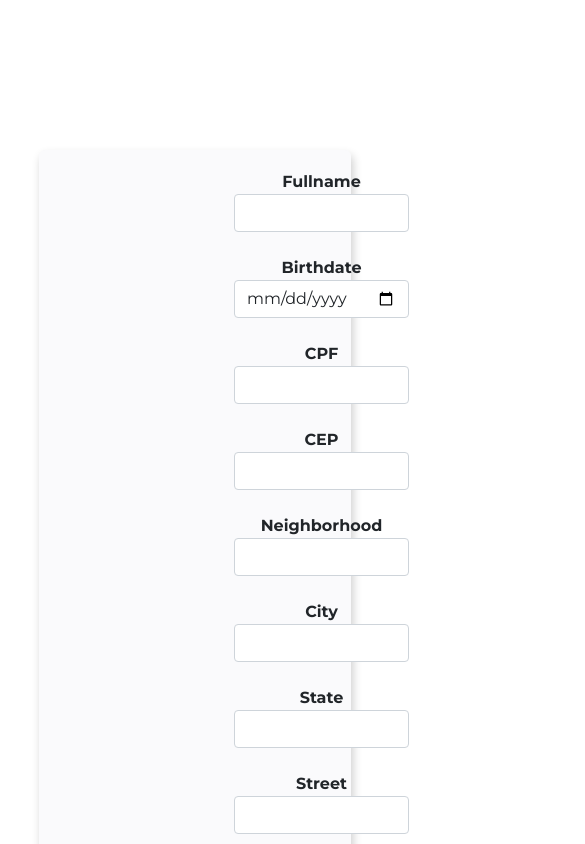
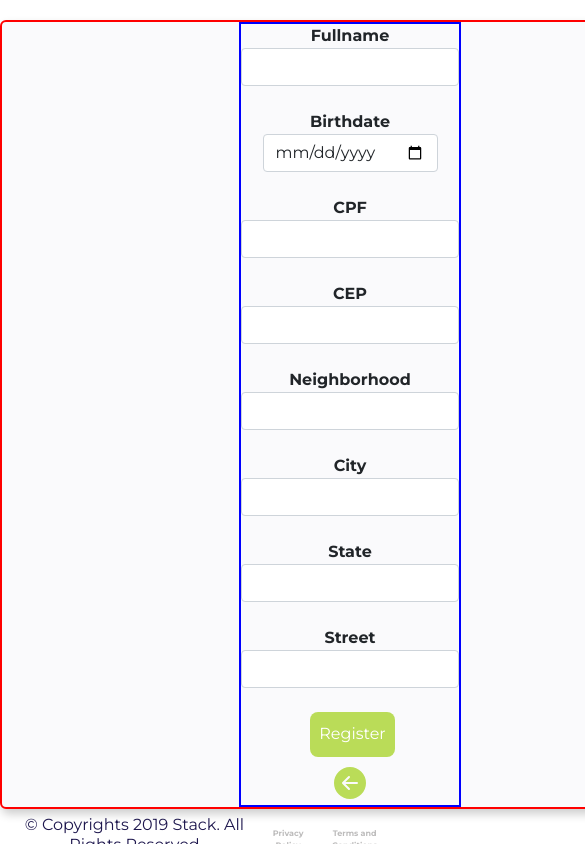
Before and after one commit to visantiago99/gcb-frontend-challenge, a React (Create React App) app: page /register in a window 390 px wide. Shown: the top 844 px of the page, 585 px wide, since content can reach past the window. Built offline with nearby package versions, Linux system fonts and the light colour scheme; grey boxes are pictures that could not be loaded.

Commit message:
Add mobile media query to register page

```diff
--- a/src/App.css
+++ b/src/App.css
@@ -69,24 +69,24 @@
   height: 100%;
   margin-bottom: 2rem;
   max-width: 100%;
-  border: 2px solid green;
+  /* border: 2px solid green; */
 }
 
 .hero-img img {
   max-width: 100%;
-  border: 2px solid yellow;
+  /* border: 2px solid yellow; */
 }
 
 .search-container {
   font-size: 1rem;
   color: #1d164d;
-  border: 2px solid red;
+  /* border: 2px solid red; */
   flex-grow: 1;
 }
 
 .search-container h1 {
   font-size: 4rem;
-  border: 2px solid blue;
+  /* border: 2px solid blue; */
   margin-top: 9rem;
 }
 
@@ -166,20 +166,21 @@
 .service-container {
   display: flex;
   align-items: center;
-  border: 2px solid green;
+  /* border: 2px solid green; */
 }
 
 .service-container img {
   max-width: 100%;
-  border: 2px solid red;
+  /* border: 2px solid red; */
 }
 
 .service-info {
-  border: 2px solid blue;
+  /* border: 2px solid blue; */
 }
 
 .service-info h3 {
   color: #1d164d;
+  font-size: 3rem;
 }
 
 .service-info h4 {
@@ -212,7 +213,7 @@
 
 .carrousel-info h3 {
   color: #1d164d;
-  font-size: 32px;
+  font-size: 3rem;
 }
 
 .carrousel-info h4 {
@@ -236,7 +237,7 @@
 
 .crrsl-card h3 {
   color: #1d164d;
-  font-size: 17px;
+  font-size: 1.3rem;
 }
 
 .crrsl-card h4 {
@@ -253,11 +254,11 @@
   margin-top: 2px;
   justify-content: space-between;
   max-width: 100%;
-  border: 2px solid red;
+  /* border: 2px solid red; */
 }
 
 .membership-img {
-  border: 2px solid green;
+  /* border: 2px solid green; */
 }
 
 .membership-img img {
@@ -265,14 +266,15 @@
 }
 
 .email-container {
-  border: 2px solid blue;
+  /* border: 2px solid blue; */
   color: #1d164d;
   flex-grow: 1;
 }
 
 .email-container h1 {
-  border: 2px solid yellow;
+  /* border: 2px solid yellow; */
   margin-top: 10rem;
+  font-size: 3rem;
 }
 
 .email-container button {
@@ -304,21 +306,23 @@
 }
 
 .register-div {
+  border: 2px solid red;
   display: flex;
   flex-direction: row;
   flex-wrap: nowrap;
   border-radius: 6px;
   gap: 10em;
   width: 80%;
+  min-width: 700px;
   background-color: #fafafc;
   box-shadow: 2px 5px 10px  rgba(0, 0, 0, 0.2);
-  margin: 150px auto 50px auto;
+  margin: 0 auto;
+  margin-top: 10%;
 }
 
 .formulary-container {
-  margin-left: 35px;
-  margin-bottom: 20px;
-  margin-top: 20px;
+  border: 2px solid blue;
+  margin-right: 10%;
 }
 
 .formulary-container button {
@@ -338,11 +342,30 @@
 }
 
 .health-img {
+  border: 2px solid yellow;
   background-image: url('./images/healthyfood.svg');
   background-repeat: no-repeat;
   background-size: cover;
-  width: 900px;
+  width: 80%;
   border-radius: 6px;
+}
+
+@media (max-width: 1250px) {
+  .health-img {
+    display: none;
+  }
+
+  .register-div {
+    width: 30%;
+    background-color: #fafafc;
+    box-shadow: 2px 5px 10px  rgba(0, 0, 0, 0.2);
+    margin: 0 auto;
+    margin-top: 5%;
+  }
+
+  .formulary-container {
+    margin-left: 20%;
+  }
 }
 
 @media (max-width: 1100px) {
@@ -359,6 +382,17 @@
   .search-container button {
     height: 30px;
     width: 40px;
+  }
+}
+
+@media (max-width: 880px) {
+  .header-container {
+    display: none;
+  }
+
+  .formulary-container {
+    border: 2px solid blue;
+    margin: 0 auto;
   }
 }
 
@@ -379,10 +413,7 @@
   }
 }
 
-@media screen and (min-width: 360px) and (max-width: 719px) {
-  .header-container {
-    display: none;
-  }
+@media screen and (min-width: 360px) and (max-width: 880px) {
 
   .hero-container {
     flex-direction: column-reverse;
--- a/src/components/BlogCarrousel.jsx
+++ b/src/components/BlogCarrousel.jsx
@@ -17,16 +17,22 @@ export default function BlogCarrousel() {
 
   const watchScreen = () => {
     const screenSize = window.innerWidth;
-    if (screenSize < 1040 && screenSize > 815) {
-      return setGap('15rem')
+    if (screenSize > 1450) {
+      setGap('-15rem')
+      setPerPage(3)
     }
-    if (screenSize < 815 && screenSize > 720) {
-      return setGap('30rem')
+    else if (screenSize < 1450 && screenSize > 1000) {
+      setGap('5rem')
+      setPerPage(3)
     }
-    if (screenSize < 720) {
-      return setPerPage(1) && setGap('0rem')
+    else if (screenSize < 1000 && screenSize > 780) {
+      setGap('-5rem')
+      setPerPage(2)
     }
-    return setGap('0rem') && setPerPage(3)
+      else {
+      setPerPage(1)
+      setGap('0rem')
+    }
   };
 
   useEffect(() => {
```
